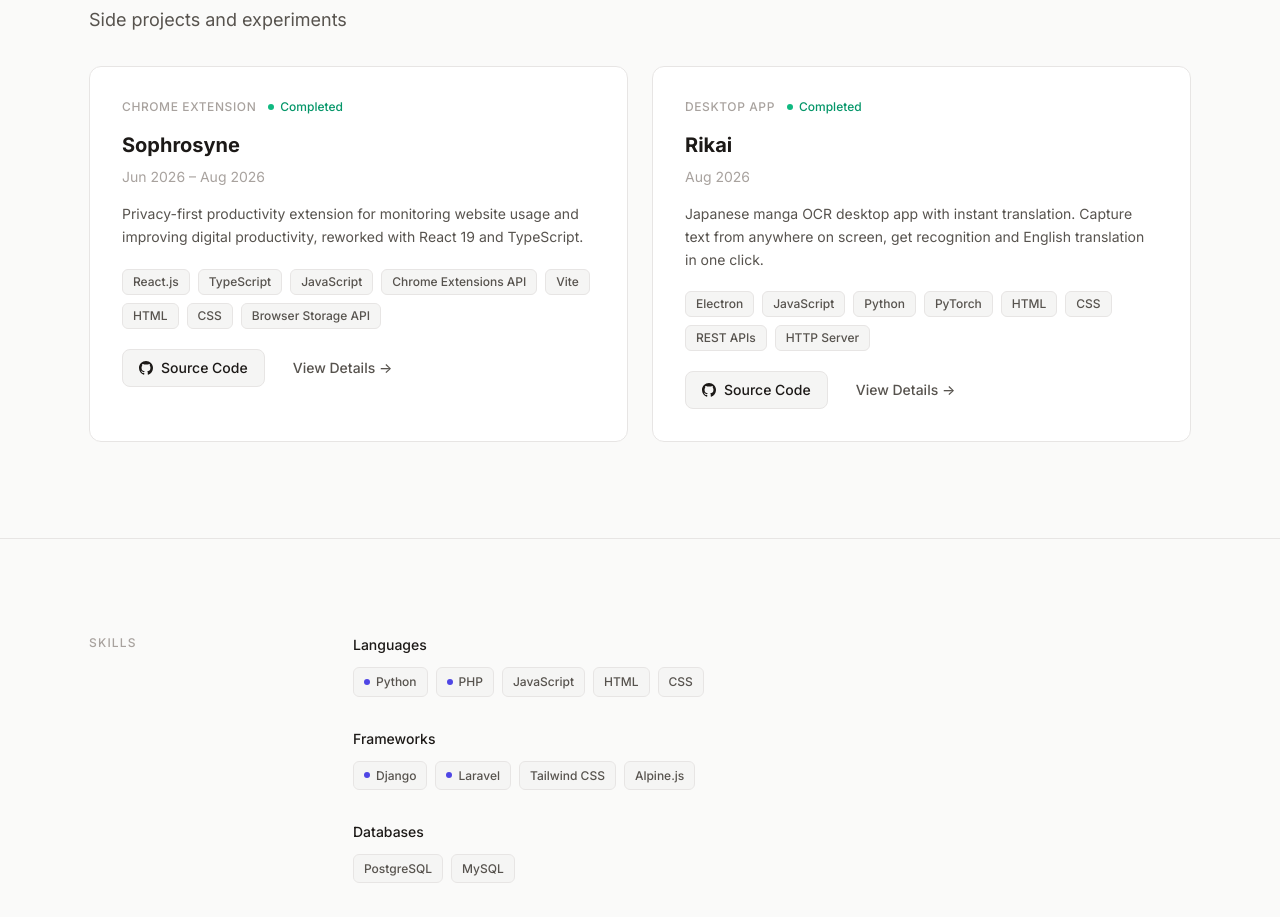
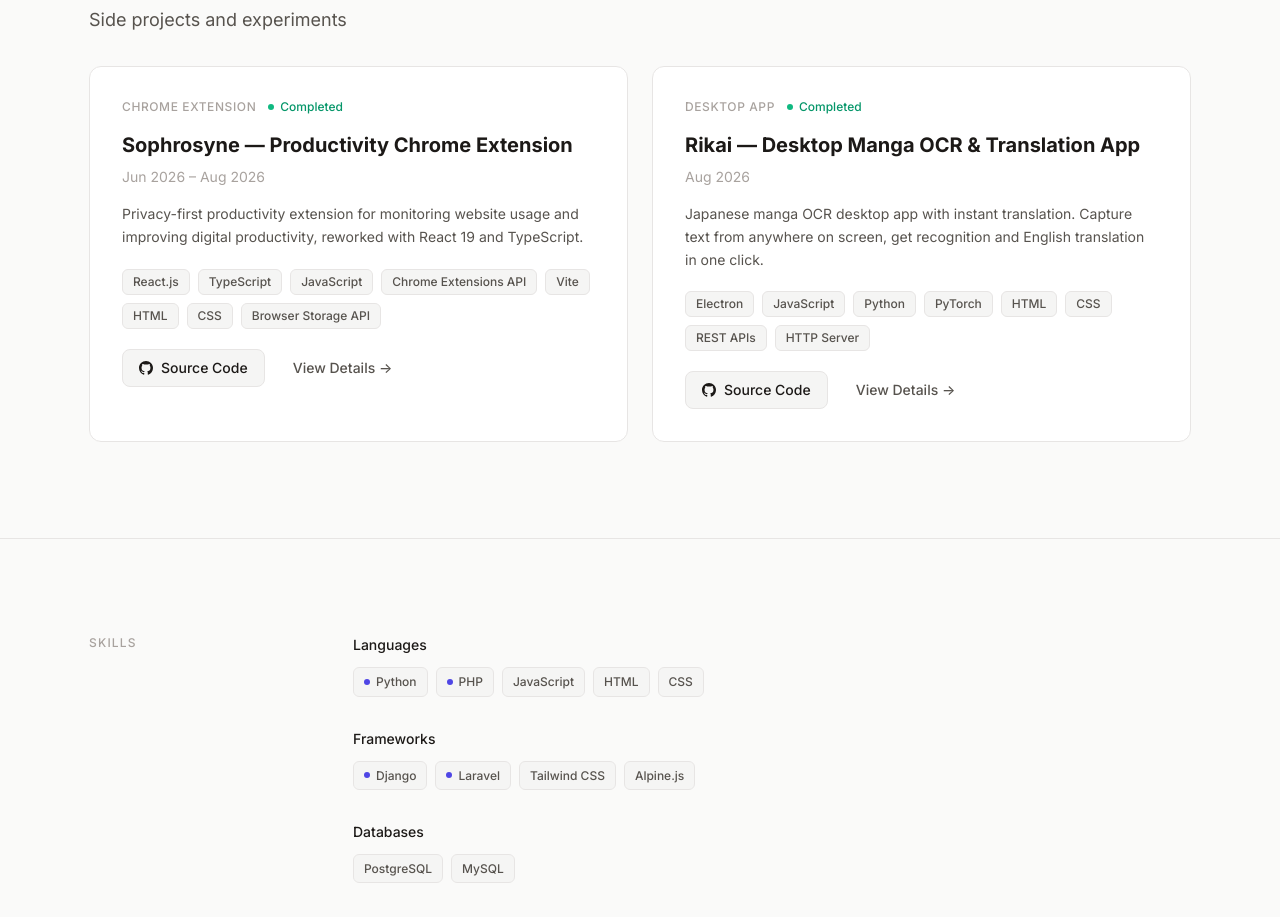
Before and after one commit to bmkhn/bmkhn.github.io, a React (Vite) app: page / in a window 1280 px wide. Shown: the part 4460-5377 px from the top of the page. Built offline with nearby package versions, Linux system fonts and the light colour scheme.

Commit message:
Extended project name

```diff
--- a/src/data/projects.js
+++ b/src/data/projects.js
@@ -147,7 +147,7 @@
   // },
   {
     id: "sophrosyne",
-    title: "Sophrosyne",
+    title: "Sophrosyne — Productivity Chrome Extension",
     category: "Personal Project",
     type: "Chrome Extension",
     date: "Jun 2026 – Aug 2026",
@@ -189,7 +189,7 @@
   },
   {
     id: "rikai",
-    title: "Rikai",
+    title: "Rikai — Desktop Manga OCR & Translation App",
     category: "Personal Project",
     type: "Desktop App",
     date: "Aug 2026",
```
